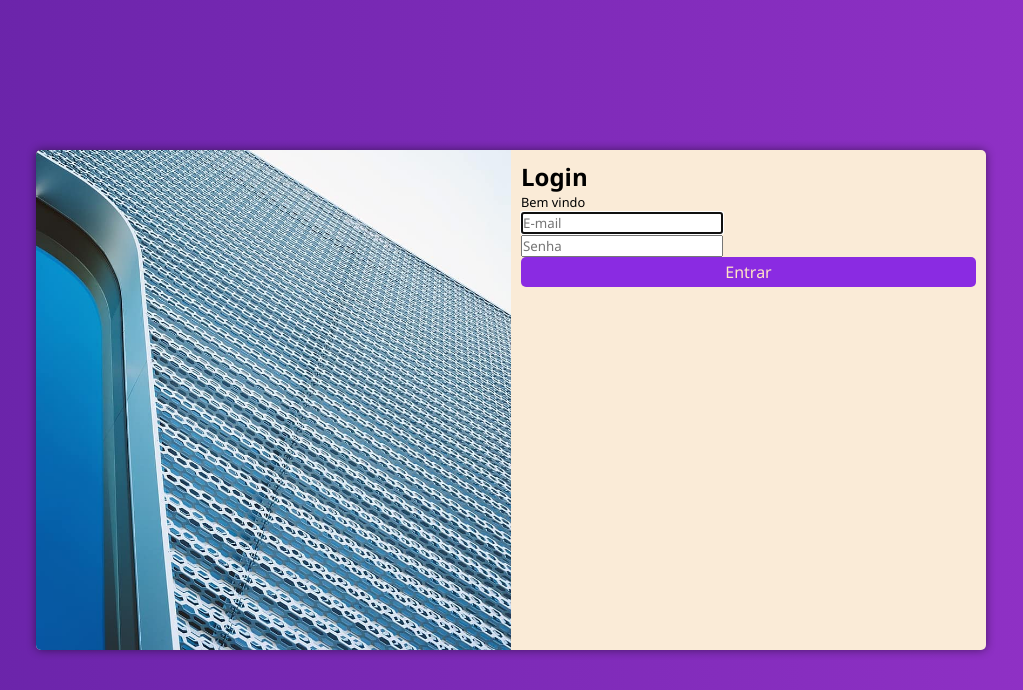
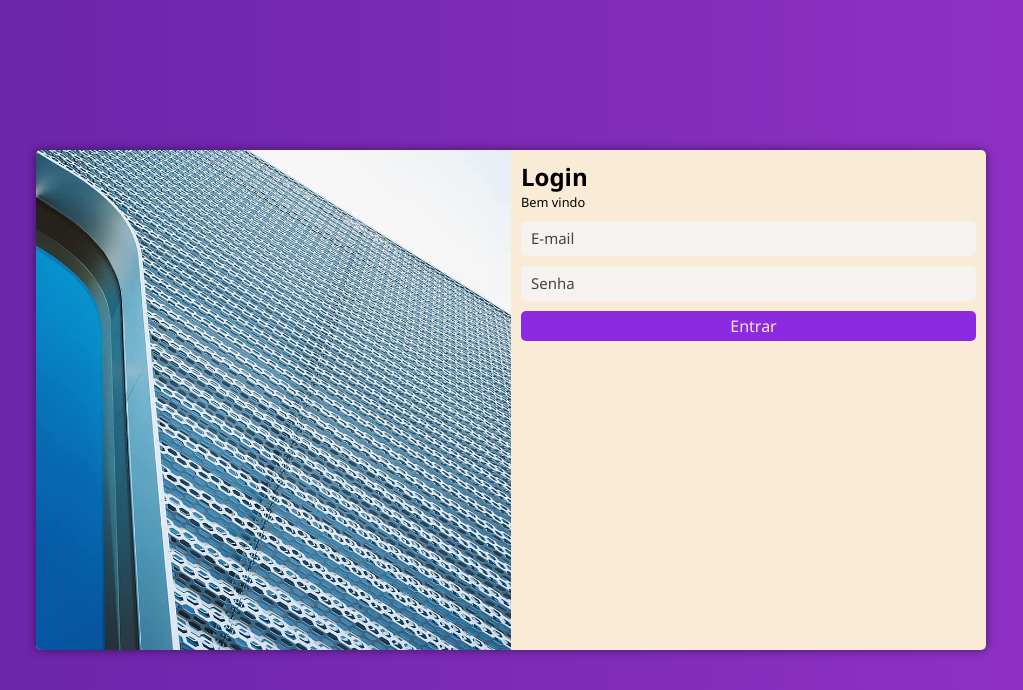
Before and after one commit to arielrlima/projeto-login, a PHP site: page / in a window 1280 px wide. Shown: the top 690 px of the page, without its empty margins (129-1152 px from the left). Run offline with PHP 8.4, Linux system fonts and the light colour scheme.

Commit message:
Update style.css

```diff
--- a/style/style.css
+++ b/style/style.css
@@ -46,6 +46,22 @@ section#login div#imagem {
 section#login div#formulario {
     display: block;
     padding: 10px;
+}
+
+input {
+    background-color: rgb(245, 242, 239);
+    margin-top: 10px;
+    width: 100%;
+    height: 35px;
+    border: none;
+    border-radius: 5px;
+    outline:none;
+    padding-left: 10px;
+}
+
+input::placeholder {
+    color: rgb(68, 68, 68);
+    font-size: 15px;
 }
 
 form input[type=submit] {
```
